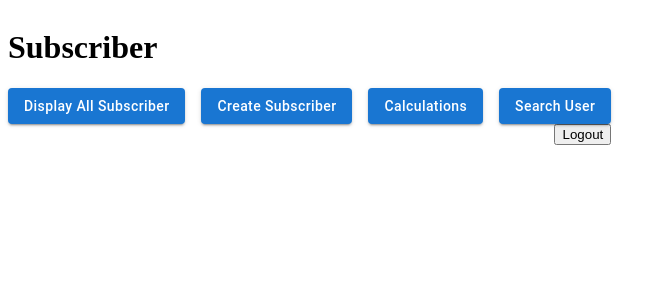
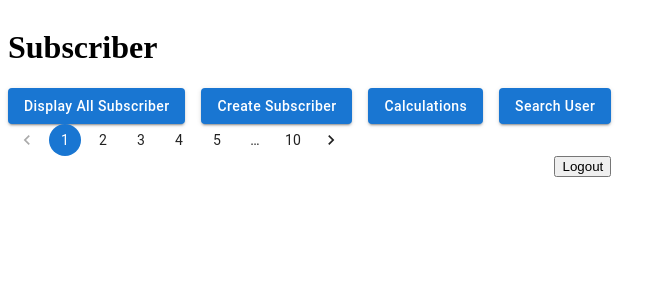
Before and after one commit to ShruthiHanuGowda/MERN-Project, a React (Create React App) app in the folder FrontEnd/: page /subscriber in a window 1280 px wide. Shown: the top 300 px of the page, without its empty margins (0-668 px from the left). Built offline with nearby package versions, Linux system fonts and the light colour scheme; no server answers.

Commit message:
pagination

```diff
--- /dev/null
+++ b/FrontEnd/src/components/PaginationSetUp.js
@@ -0,0 +1,20 @@
+import { Pagination, Stack } from '@mui/material'
+import React, { useState } from 'react'
+
+function PaginationSetUp() {
+    const [page, setPage] = useState(1);
+    const [perPage, setPerPage] = useState(5)
+    const handleChange = (event, value) => {
+        setPage(value);
+    }
+    return (
+        <div>
+            {/* <h1>{page}</h1> */}
+            <Stack spacing={2}>
+                <Pagination count={10} onChange={handleChange} page={page} color="primary" />
+            </Stack>
+        </div>
+    )
+}
+
+export default PaginationSetUp
--- a/FrontEnd/src/components/search/SearchBar.js
+++ b/FrontEnd/src/components/search/SearchBar.js
@@ -8,6 +8,7 @@ function SearchBar() {
     const handleSearch = (e) => {
         e.preventDefault()
         const text = e.target.value;
+
         const filteredUser = subscriber.filter((user) => {
             if (user.name.includes(text)) {
                 return user.name
--- a/FrontEnd/src/components/subscribers/SubscriberContainer.js
+++ b/FrontEnd/src/components/subscribers/SubscriberContainer.js
@@ -7,10 +7,12 @@ import SubscriberForm from "./SubscriberForm"
 import { Context } from "../../App"
 import { Link } from 'react-router-dom';
 import SearchBar from '../search/SearchBar';
+import PaginationSetUp from '../PaginationSetUp';
 
 export default function SurbscriberContainer() {
     const { setsubscriber, setSubscribedChannel, isRefresh, setRefresh, setToggleForm, toggleForm, toggle,
         setToggle, setName } = useContext(Context)
+
     useEffect(() => {
         if (isRefresh) {
             fetch(`${ApiUrl}/subscribers`).then((response) => { return response.json() }).then((data) => (setRefresh(false), setsubscriber(data)))
@@ -43,7 +45,9 @@ export default function SurbscriberContainer() {
                 <div>{
                     toggleForm && <SubscriberForm />
                 }
-                </div></div>
+                </div>
+                <PaginationSetUp />
+            </div>
         </>
     )
 }
```
